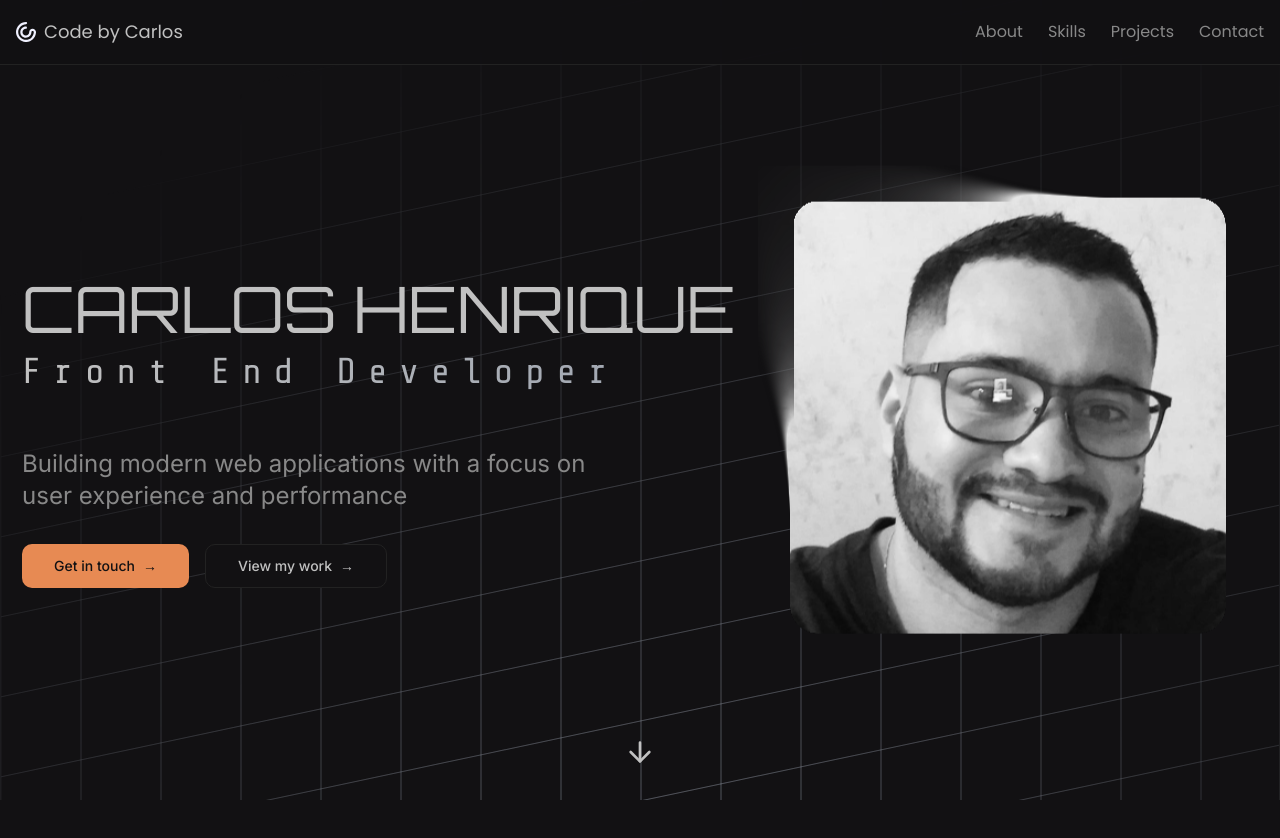
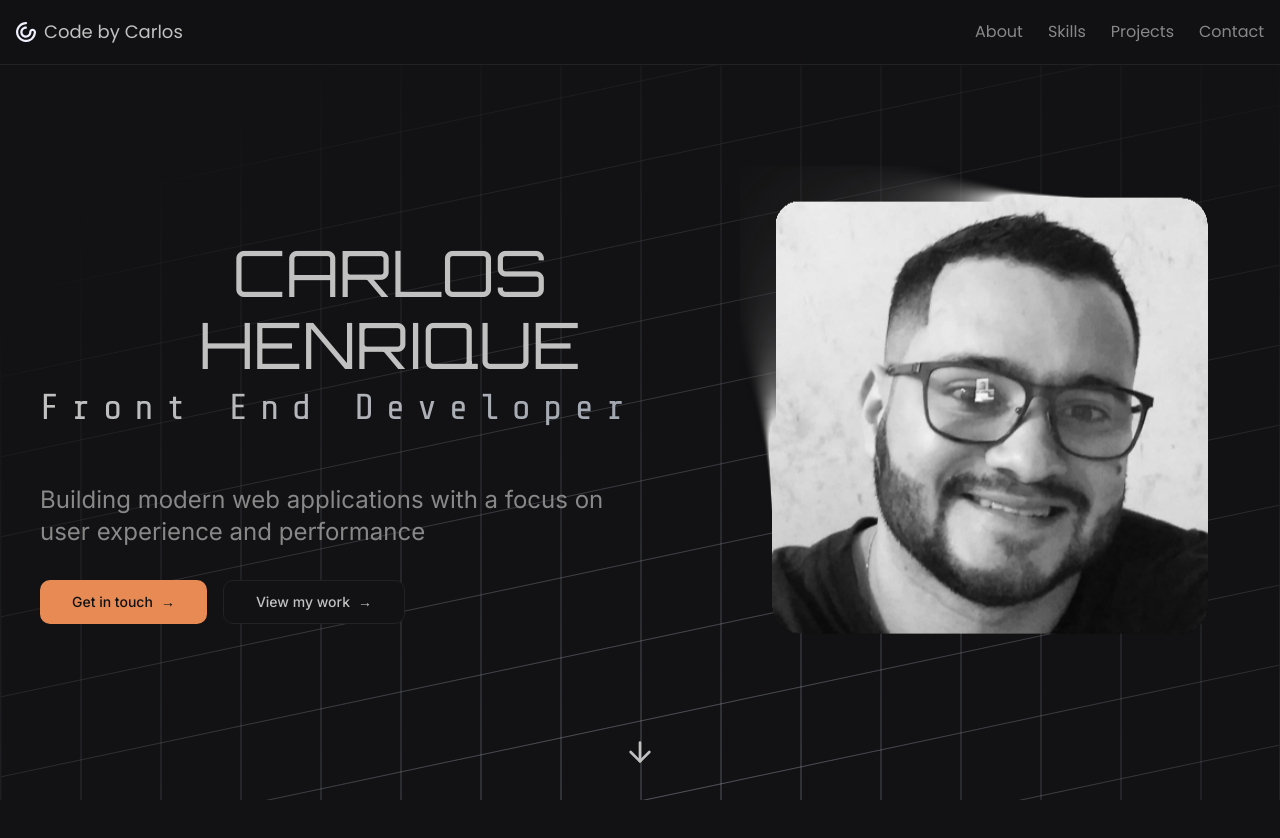
Before and after one commit to lchenrique/codebycarlos, a Next.js app: page / in a window 1280 px wide. Shown: the top 838 px of the page. Built offline with nearby package versions, Linux system fonts and the light colour scheme; a web font is replaced by a local one; what tailwindcss-animated would draw is missing.

Commit message:
fix: adjust padding in Hero section for improved layout consistency

```diff
--- a/src/components/sections/hero.tsx
+++ b/src/components/sections/hero.tsx
@@ -144,7 +144,7 @@ export function Hero() {
 
 
   return (
-    <section ref={heroRef} className="min-h-screen px-10 md:px-0 flex items-center justify-evenly w-full relative pt-16  overflow-hidden">
+    <section ref={heroRef} className="min-h-screen    px-10 flex items-center justify-evenly w-full relative pt-16  overflow-hidden">
       {/* <Particles className="absolute inset-0 z-0" /> */}
       {/* <Meteors /> */}
       <InteractiveGridPattern
```
